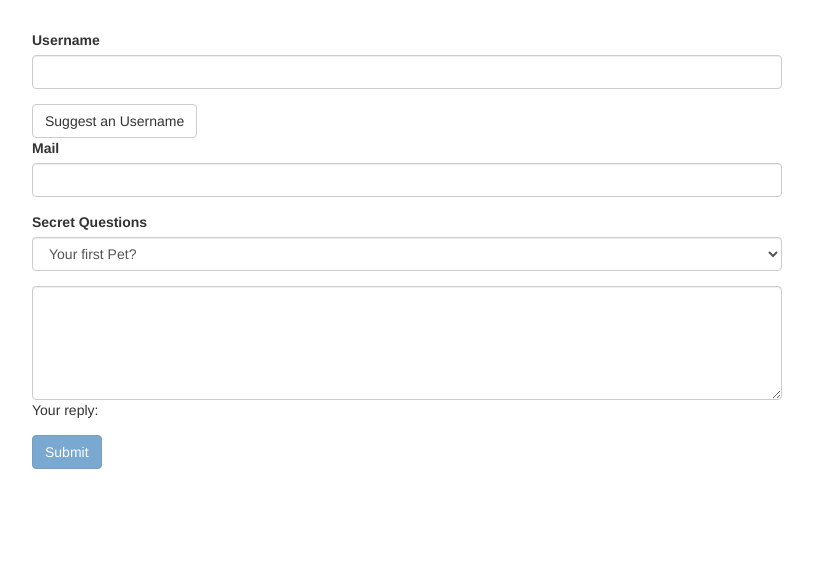
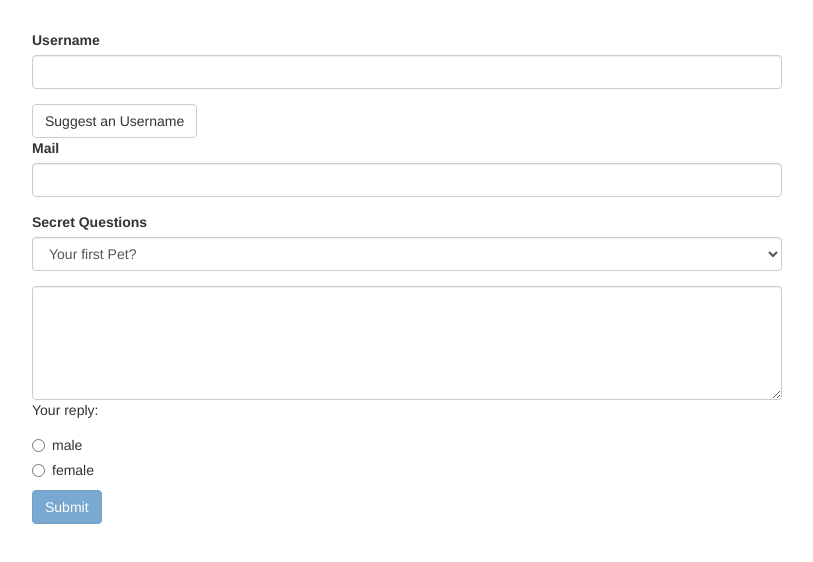
Before and after one commit to SmitBhikadiya-M/Angular-Udemy-Course, an Angular app in the folder FormsHandling/: page / in a window 1280 px wide. Shown: the top 562 px of the page, without its empty margins (233-1046 px from the left). Built offline with nearby package versions, Linux system fonts and the light colour scheme.

Commit message:
Set ngModel For Radio, and use ngModelGroup

```diff
--- a/FormsHandling/src/app/app.component.css
+++ b/FormsHandling/src/app/app.component.css
@@ -1,6 +1,6 @@
 .container {
   margin-top: 30px;
 }
-form .ng-invalid.ng-touched{
+input.ng-invalid.ng-touched{
   border: 1px solid red;
 }
--- a/FormsHandling/src/app/app.component.html
+++ b/FormsHandling/src/app/app.component.html
@@ -2,7 +2,7 @@
   <div class="row">
     <div class="col-xs-12 col-sm-10 col-md-8 col-sm-offset-1 col-md-offset-2">
       <form (ngSubmit)="onSubmit()" #formElem="ngForm">
-        <div id="user-data">
+        <div id="user-data" ngModelGroup="userData">
           <div class="form-group">
             <label for="username">Username</label>
             <input
@@ -51,6 +51,16 @@
           ></textarea>
           <p>Your reply: {{ answer }}</p>
         </div>
+        <div class="radio" *ngFor="let gender of genders">
+          <label>
+            <input
+              type="radio"
+              name="gender"
+              ngModel
+              [value]="gender"
+              >{{ gender }}
+          </label>
+        </div>
         <button class="btn btn-primary" type="submit" [disabled]="formElem.form.invalid">Submit</button>
       </form>
     </div>
--- a/FormsHandling/src/app/app.component.ts
+++ b/FormsHandling/src/app/app.component.ts
@@ -11,6 +11,7 @@ export class AppComponent {
   @ViewChild('formElem') ngForm!: NgForm;
   defaultQuetions = 'pet';
   answer = '';
+  genders = ['male', 'female']
 
   suggestUserName() {
     const suggestedName = 'Superuser';
```
